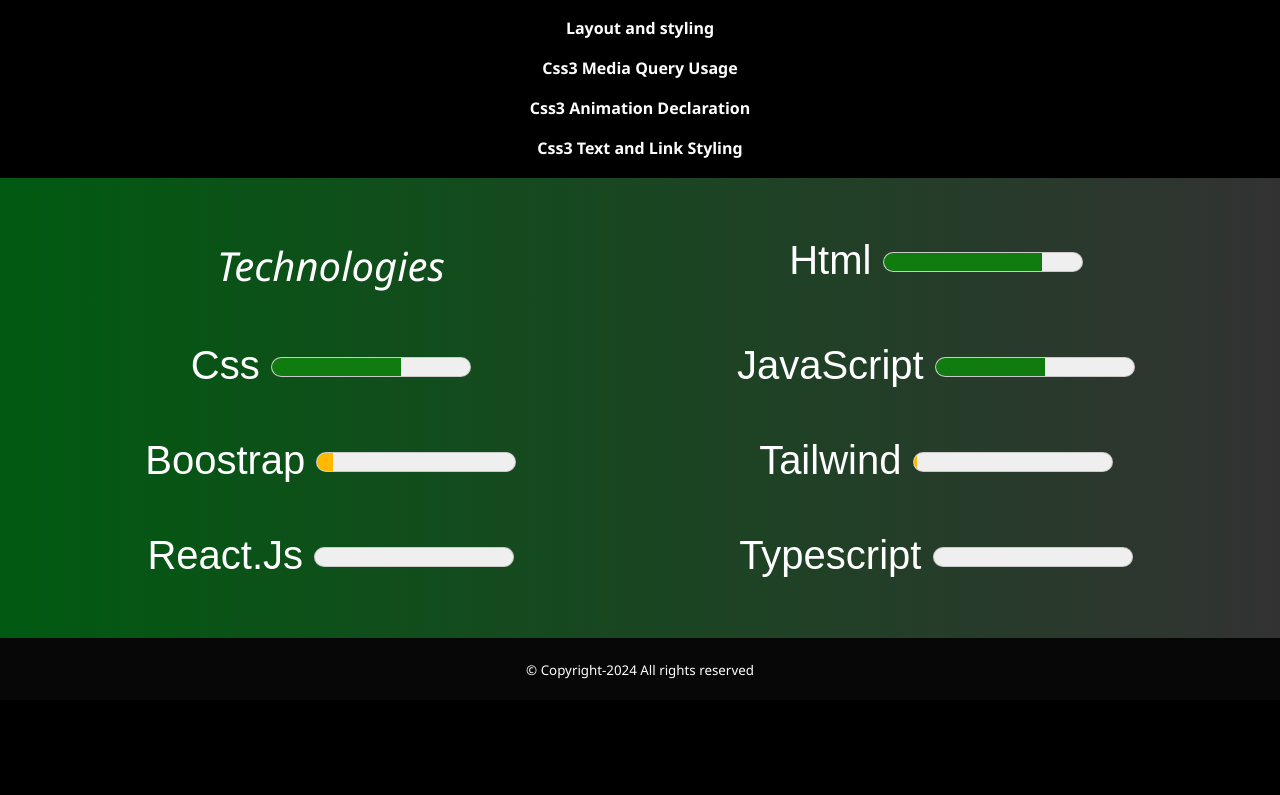
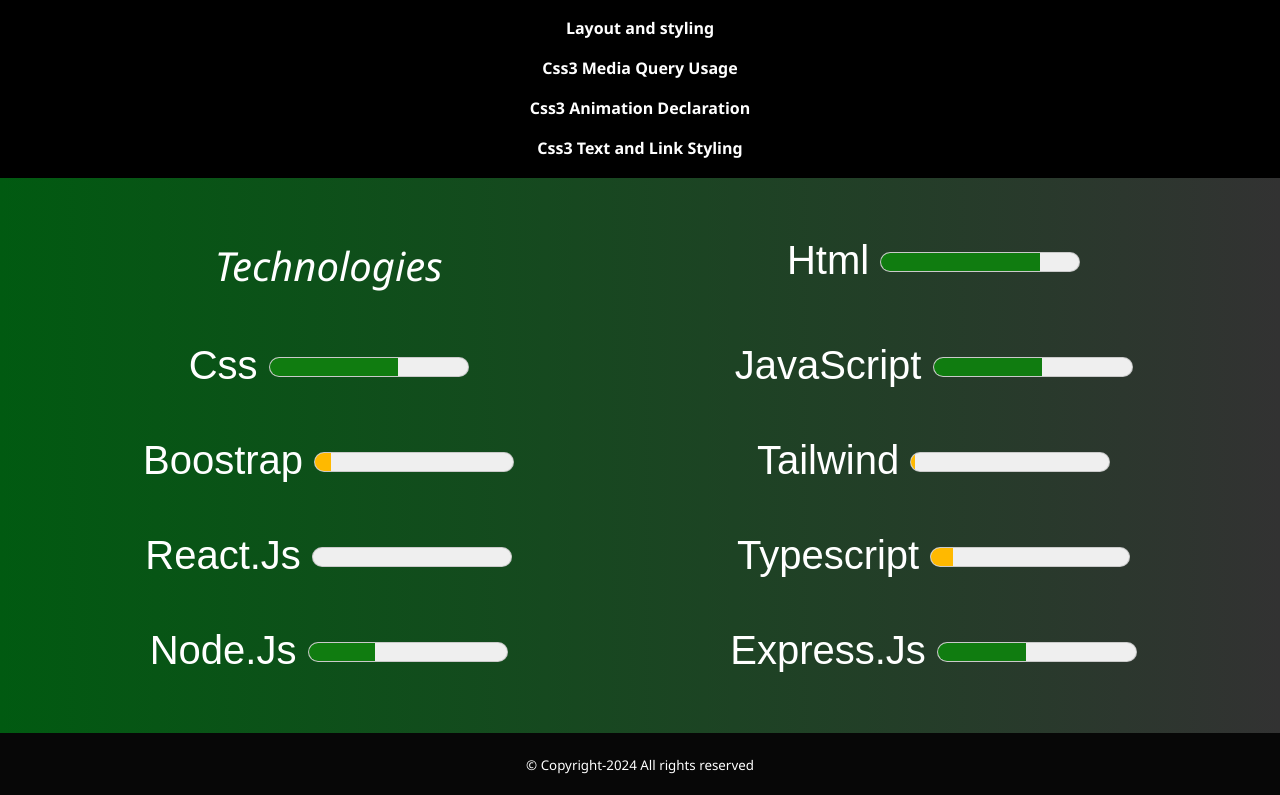
Before and after one commit to Kamogelo-7/Final-portfolio, a plain HTML site: page index.html in a window 1280 px wide. Shown: the part 1986-2781 px from the top of the page. Before the commit the page ends 2686 px from the top, so only its background shows below. Drawn offline with Linux system fonts and the light colour scheme.

Commit message:
added new skills in grid

```diff
--- a/index.html
+++ b/index.html
@@ -21,7 +21,10 @@
       <div class="about-hero">
         <div class="img-info">
           <div class="image-bg"></div>
-          <img id="main-image" src="images/Quality pic.JPG" alt="An image of me"
+          <img
+            id="main-image"
+            src="images/Quality pic.JPG"
+            alt="An image of me"
           />
           <h1>Hi I'm kamogelo</h1>
           <p>
@@ -80,9 +83,14 @@
             <h3 class="subtitle">Education</h3>
             <p class="card-info">
               Studied <em>I.T</em> at
-              <a href="https://www.richfield.ac.za/">Richfield College</a>
-              Pretoria, I'm self-directed learning and always practicing to enhance my skills
-              and staying updated with industry trends.
+              <a
+                href="https://www.richfield.ac.za/"
+                target="_blank"
+                rel="noopener noreferrer"
+                >Richfield College</a
+              >
+              Pretoria, I'm self-directed learning and always practicing to
+              enhance my skills and staying updated with industry trends.
             </p>
           </div>
 
@@ -105,9 +113,10 @@
           <div class="card-item">
             <h3>What i do</h3>
             <p>
-              Building responsive, user-friendly interfaces with the latest technologies.
-              Continuous Learning: Exploring new frameworks, libraries, and tools to stay ahead.
-              Skill Refinement: Always iterating and improving on my existing knowledge and projects.
+              Building responsive, user-friendly interfaces with the latest
+              technologies. Continuous Learning: Exploring new frameworks,
+              libraries, and tools to stay ahead. Skill Refinement: Always
+              iterating and improving on my existing knowledge and projects.
             </p>
           </div>
         </div>
@@ -222,14 +231,35 @@
       <div class="grid-container">
         typescript
         <meter
-          value="0"
+          value="20"
           min="10"
           max="100"
           high="100"
           low="39"
           optimum="50"
         ></meter>
-
+      </div>
+      <div class="grid-container">
+        Node.js
+        <meter
+          value="40"
+          min="10"
+          max="100"
+          high="100"
+          low="39"
+          optimum="50"
+        ></meter>
+      </div>
+      <div class="grid-container">
+        Express.js
+        <meter
+          value="50"
+          min="10"
+          max="100"
+          high="100"
+          low="39"
+          optimum="50"
+        ></meter>
       </div>
     </div>
     <footer><small> &copy; Copyright-2024 All rights reserved</small></footer>
```
